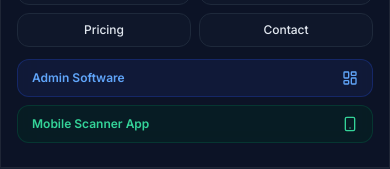
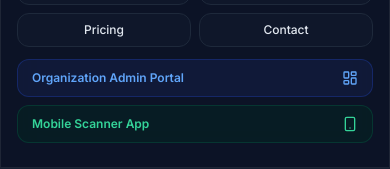
Before and after one commit to FaithPass/Website, a React (Vite) app: page / in a window 390 px wide. Both pictures are taken after a click on the button 356 px from the left and 32 px from the top of the page. Shown: the part 148-317 px from the top of the page. Built offline with nearby package versions, Linux system fonts and the light colour scheme.

Commit message:
fix: Label Organization Admin Portal clearly in Navbar dropdown and mobile menu

```diff
--- a/src/components/layout/Navbar.tsx
+++ b/src/components/layout/Navbar.tsx
@@ -208,8 +208,8 @@ export const Navbar: React.FC = () => {
                   >
                     <LayoutDashboard className="w-4 h-4 text-brand-400" />
                     <div>
-                      <p className="font-bold text-white">Admin Software</p>
-                      <p className="text-[10px] text-slate-400 font-normal">Live Metrics & Reports</p>
+                      <p className="font-bold text-white">Organization Admin Portal</p>
+                      <p className="text-[10px] text-slate-400 font-normal">Events, Payouts & Gate Analytics</p>
                     </div>
                   </button>
                 </div>
@@ -319,7 +319,7 @@ export const Navbar: React.FC = () => {
             }}
             className="w-full text-left px-3.5 py-2.5 rounded-xl text-xs font-semibold text-brand-400 bg-brand-950/40 border border-brand-800/40 flex items-center justify-between"
           >
-            <span>Admin Software</span>
+            <span>Organization Admin Portal</span>
             <LayoutDashboard className="w-4 h-4" />
           </button>
 
```
